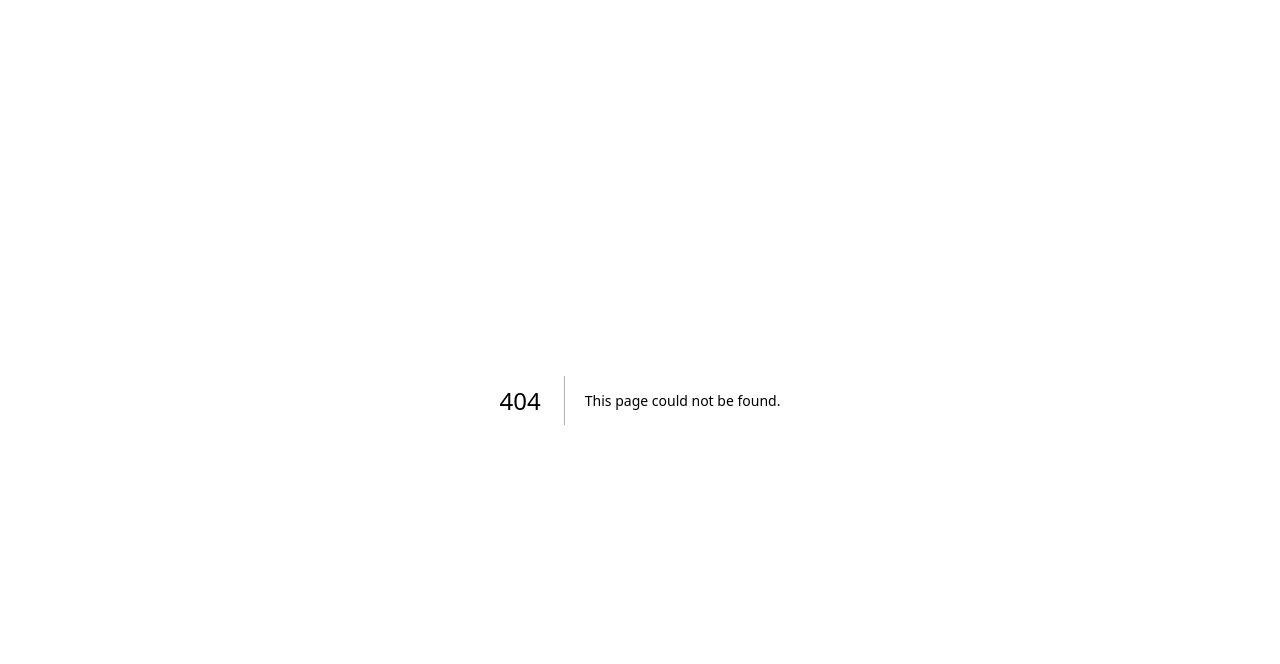
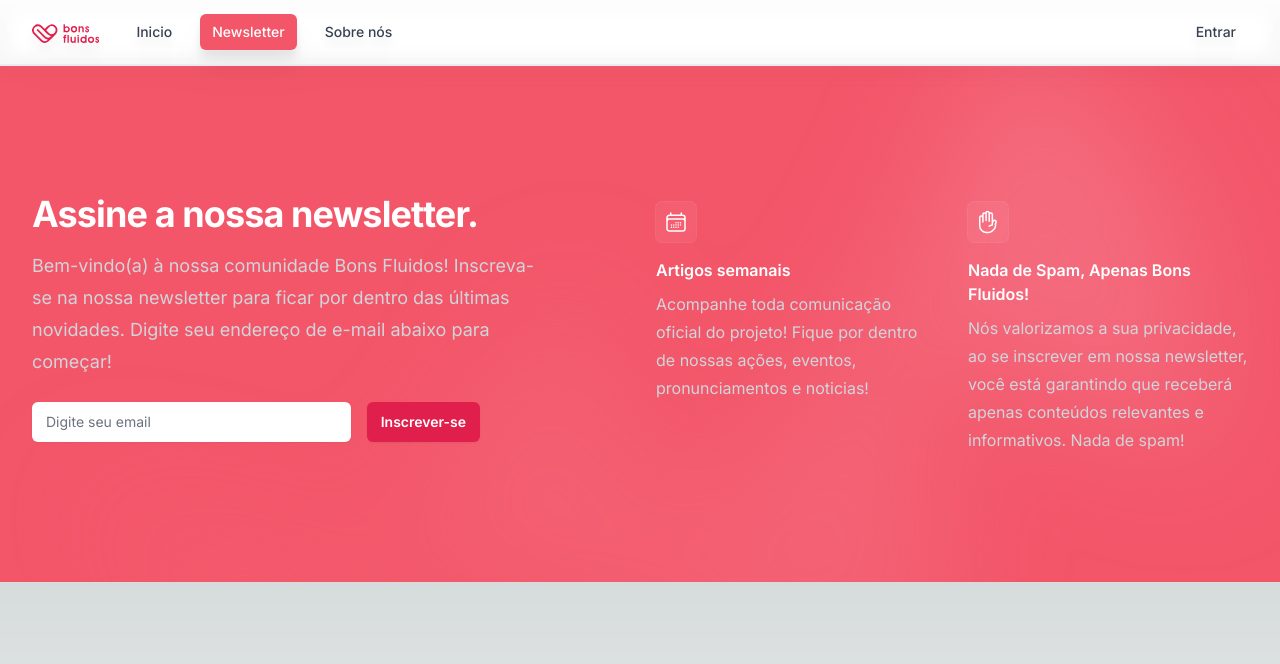
Before and after one commit to GustavoLuche/bons-fluidos-news-management, a Next.js app: page /newsletter in a window 1280 px wide. Before the commit this address had no page. Shown: the top 664 px of the page. Built offline with nearby package versions, Linux system fonts and the light colour scheme.

Commit message:
fixes to navbar and newsteller style

```diff
--- /dev/null
+++ b/src/app/newsletter/page.js
@@ -0,0 +1,20 @@
+"use client";
+import React from "react";
+import CustomHeader from "@/components/CustomHeaderHeader"; // Corrigido o nome do componente
+import Navbar from "@/components/Navbar";
+import NewsletterSection from "@/components/NewsletterSection";
+import Image from "next/image";
+import NewsFeed from "@/components/NewsFeed";
+
+const Newsletter = () => {
+  return (
+    <main className="flex-auto bg-white">
+      <Navbar selectedTab="Newsletter" />
+      <div className=" bg-MagentaLight flex flex-col">
+        <NewsletterSection />
+      </div>
+    </main>
+  );
+};
+
+export default Newsletter;
--- a/src/components/Navbar.js
+++ b/src/components/Navbar.js
@@ -15,14 +15,21 @@ export default function Navbar({ selectedTab }) {
     { name: "Inicio", href: "/", current: selectedTab === "Inicio" },
     {
       name: "Newsletter",
-      href: "/login",
+      href: "/newsletter",
       current: selectedTab === "Newsletter",
     },
-    { name: "Sobre nós", href: "/", current: selectedTab === "Sobre nós" },
+    {
+      name: "Sobre nós",
+      href: "/aboutus",
+      current: selectedTab === "Sobre nós",
+    },
   ];
-
+  // bg-RoseLighter
   return (
-    <Disclosure as="nav" className=" bg-RoseLighter">
+    <Disclosure
+      as="nav"
+      className="backdrop-blur-md sticky top-0 drop-shadow-xl border-b-2 border-b-GreyLighter z-40"
+    >
       {({ open }) => (
         <>
           <div className="mx-auto max-w-7xl px-2 sm:px-6 lg:px-8">
--- a/src/components/NewsFeed.js
+++ b/src/components/NewsFeed.js
@@ -22,7 +22,7 @@ const NewsFeed = () => {
 
   return (
     <div className="container mx-auto p-4">
-      <h2 className="text-3xl font-bold mb-4 text-Magenta">Notícias</h2>
+      {/* <h2 className="text-3xl font-bold mb-4 text-Magenta">Notícias</h2> */}
       <div className="grid grid-cols-1 md:grid-cols-2 lg:grid-cols-3 gap-4">
         {posts.map((post) => (
           <div key={post.id} className="bg-RoseLight p-4 rounded-md shadow-md">
--- a/src/components/NewsletterSection.js
+++ b/src/components/NewsletterSection.js
@@ -5,27 +5,26 @@ import { CalendarDaysIcon, HandRaisedIcon } from "@heroicons/react/24/outline";
 import { subscribeToNewsletter } from '@/services/api';
 
 export default function NewsletterSection() {
-  const [nome, setNome] = useState('');
-  const [email, setEmail] = useState('');
-  const [mensagem, setMensagem] = useState('');
+  const [nome, setNome] = useState("");
+  const [email, setEmail] = useState("");
+  const [mensagem, setMensagem] = useState("");
 
   const handleSubscribe = async () => {
     try {
       const cadastradoComSucesso = await subscribeToNewsletter(email);
 
       if (cadastradoComSucesso) {
-        setMensagem('Assinatura realizada com sucesso!');
+        setMensagem("Assinatura realizada com sucesso!");
       } else {
-        setMensagem('Erro ao processar a assinatura.');
+        setMensagem("Erro ao processar a assinatura.");
       }
     } catch (error) {
-      console.error('Erro ao assinar:', error);
-      setMensagem('Erro ao processar a assinatura.');
+      console.error("Erro ao assinar:", error);
+      setMensagem("Erro ao processar a assinatura.");
     }
   };
-
   return (
-    <div className="relative isolate overflow-hidden bg-MagentaLight py-16 sm:py-24 lg:py-32">
+    <div className=" z-10 relative isolate overflow-hidden max-w-[100vw] bg-MagentaLight py-16 sm:py-24 lg:py-32">
       <div className="mx-auto max-w-7xl px-6 lg:px-8">
         <div className="mx-auto grid max-w-2xl grid-cols-1 gap-x-8 gap-y-16 lg:max-w-none lg:grid-cols-2">
           <div className="max-w-xl lg:max-w-lg">
@@ -33,7 +32,9 @@ export default function NewsletterSection() {
               Assine a nossa newsletter.
             </h2>
             <p className="mt-4 text-lg leading-8 text-gray-300">
-              Bem-vindo(a) à nossa comunidade Bons Fluidos! Inscreva-se na nossa newsletter para ficar por dentro das últimas novidades. Digite seu endereço de e-mail abaixo para começar!
+              Bem-vindo(a) à nossa comunidade Bons Fluidos! Inscreva-se na nossa
+              newsletter para ficar por dentro das últimas novidades. Digite seu
+              endereço de e-mail abaixo para começar!
             </p>
             <div className="mt-6 flex max-w-md gap-x-4">
               <label htmlFor="email-address" className="sr-only">
@@ -45,14 +46,14 @@ export default function NewsletterSection() {
                 type="email"
                 autoComplete="email"
                 required
-                className="min-w-0 flex-auto rounded-md border-0 bg-white text-black px-3.5 py-2 text-white shadow-sm ring-1 ring-inset ring-white/10 focus:ring-2 focus:ring-inset focus:ring-indigo-500 sm:text-sm sm:leading-6"
+                className="min-w-0 flex-auto rounded-md border-0 bg-white text-black px-3.5 py-2 text-white shadow-sm ring-1 ring-inset ring-white/10 focus:ring-2 focus:ring-inset focus:ring-Rose sm:text-sm sm:leading-6"
                 placeholder="Digite seu email"
                 value={email}
                 onChange={(e) => setEmail(e.target.value)}
               />
               <button
                 type="submit"
-                className="flex-none rounded-md bg-Magenta px-3.5 py-2.5 text-sm font-semibold text-white shadow-sm hover:bg-indigo-400 focus-visible:outline focus-visible:outline-2 focus-visible:outline-offset-2 focus-visible:outline-indigo-500"
+                className="flex-none rounded-md bg-Magenta px-3.5 py-2.5 text-sm font-semibold text-white shadow-sm hover:bg-Rose focus-visible:outline focus-visible:outline-2 focus-visible:outline-offset-2 focus-visible:outline-Rose"
                 onClick={handleSubscribe}
               >
                 Inscrever-se
@@ -60,7 +61,8 @@ export default function NewsletterSection() {
             </div>
             {mensagem && <p className="mt-4 text-white">{mensagem}</p>}
           </div>
-          {<dl className="grid grid-cols-1 gap-x-8 gap-y-10 sm:grid-cols-2 lg:pt-2">
+          {
+            <dl className="grid grid-cols-1 gap-x-8 gap-y-10 sm:grid-cols-2 lg:pt-2">
               <div className="flex flex-col items-start">
                 <div className="rounded-md bg-white/5 p-2 ring-1 ring-white/10">
                   <CalendarDaysIcon
@@ -68,9 +70,12 @@ export default function NewsletterSection() {
                     aria-hidden="true"
                   />
                 </div>
-              <dt className="mt-4 font-semibold text-white">Artigos semanais</dt>
+                <dt className="mt-4 font-semibold text-white">
+                  Artigos semanais
+                </dt>
                 <dd className="mt-2 leading-7 text-gray-300">
-              Junte-se à nossa comunidade de mulheres que celebram a harmonia de seus ciclos e receba doses semanais de positividade menstrual! Assine a nossa newsletter e mergulhe em conteúdos inspiradores sobre bons fluidos e bem-estar menstrual. Vamos fluir juntas!
+                  Acompanhe toda comunicação oficial do projeto! Fique por
+                  dentro de nossas ações, eventos, pronunciamentos e noticias!
                 </dd>
               </div>
               <div className="flex flex-col items-start">
@@ -80,20 +85,26 @@ export default function NewsletterSection() {
                     aria-hidden="true"
                   />
                 </div>
-              <dt className="mt-4 font-semibold text-white">Nada de Spam, Apenas Bons Fluidos!</dt>
+                <dt className="mt-4 font-semibold text-white">
+                  Nada de Spam, Apenas Bons Fluidos!
+                </dt>
                 <dd className="mt-2 leading-7 text-gray-300">
-              Nós valorizamos a sua privacidade tanto quanto valorizamos os bons fluidos. Ao se inscrever em nossa newsletter, você está garantindo que receberá apenas conteúdos relevantes, inspiradores e informativos. Nada de spam, apenas mensagens positivas para tornar seus dias ainda melhores, sem invadir seu espaço.
+                  Nós valorizamos a sua privacidade, ao se inscrever em nossa
+                  newsletter, você está garantindo que receberá apenas conteúdos
+                  relevantes e informativos. Nada de spam!
                 </dd>
               </div>
-          </dl>}
+            </dl>
+          }
         </div>
       </div>
       <div
         className="absolute left-1/2 top-0 -z-10 -translate-x-1/2 blur-3xl xl:-top-6"
         aria-hidden="true"
       >
+        {/* bg-gradient-to-tr from-[#ff80b5] to-[#9089fc] */}
         <div
-          className="aspect-[1155/678] w-[72.1875rem] bg-gradient-to-tr from-[#ff80b5] to-[#9089fc] opacity-30"
+          className="aspect-[1155/678] w-[72.1875rem] bg-gradient-to-tr from-MagentaLight to-Rose opacity-30"
           style={{
             clipPath:
               "polygon(74.1% 44.1%, 100% 61.6%, 97.5% 26.9%, 85.5% 0.1%, 80.7% 2%, 72.5% 32.5%, 60.2% 62.4%, 52.4% 68.1%, 47.5% 58.3%, 45.2% 34.5%, 27.5% 76.7%, 0.1% 64.9%, 17.9% 100%, 27.6% 76.8%, 76.1% 97.7%, 74.1% 44.1%)",
```
Also changed, not shown: 1 other file (tests, documents, lock files or other folders). Lines whose indentation alone changed are shown as unchanged.
